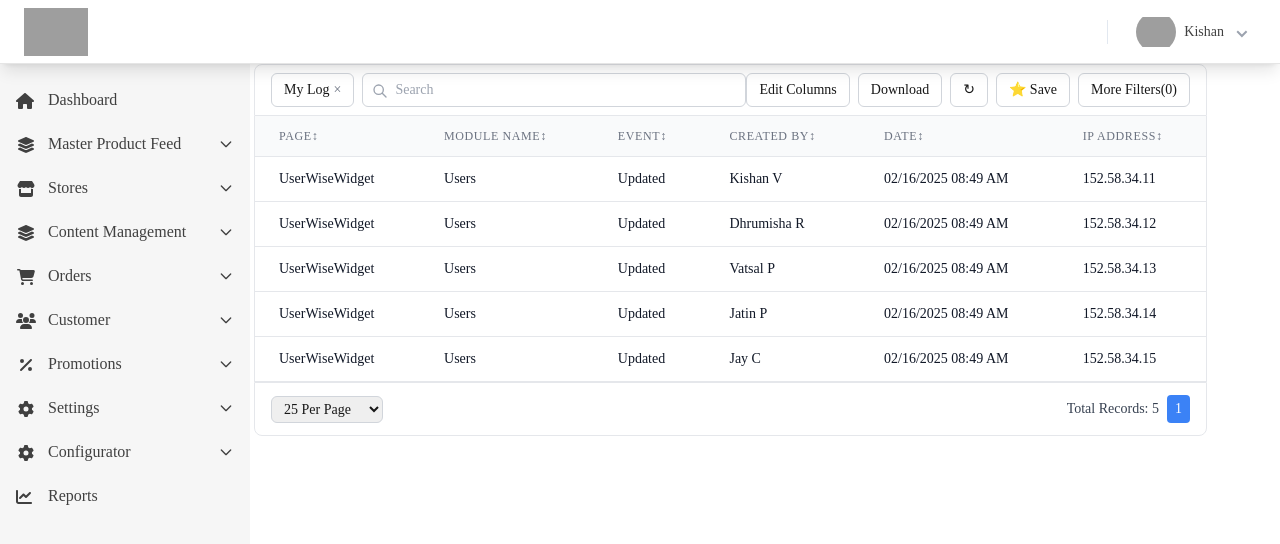
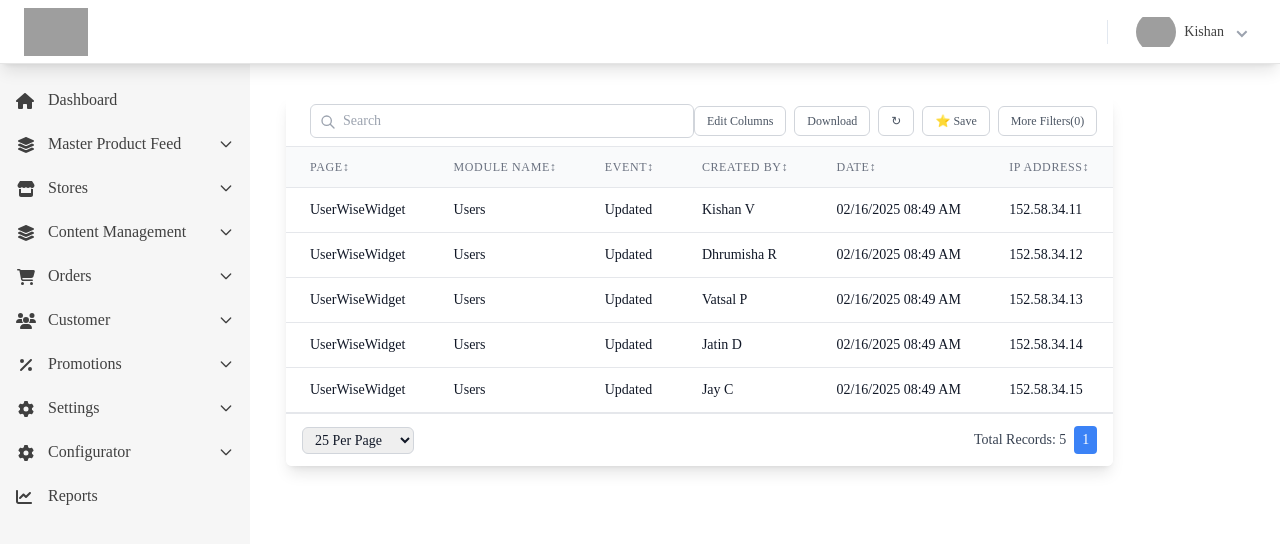
Before and after one commit to Kishan-Vadaliya/LanoRevAmp, a Next.js app in the folder frontend/: page /admin/settings/system-log in a window 1280 px wide. Shown: the top 544 px of the page. Built offline with nearby package versions, Linux system fonts and the light colour scheme; grey boxes are pictures that could not be loaded.

Commit message:
refactor: update createdBy field in SystemLogs and enhance CustomTable layout with improved styling

```diff
--- a/frontend/src/admin-pages/settingSystemLogs/page.tsx
+++ b/frontend/src/admin-pages/settingSystemLogs/page.tsx
@@ -44,7 +44,7 @@ export default function SystemLogs() {
       page: "UserWiseWidget",
       moduleName: "Users",
       event: "Updated",
-      createdBy: "Jatin P",
+      createdBy: "Jatin D",
       date: "02/16/2025 08:49 AM",
       ipAddress: "152.58.34.14",
     },
@@ -82,7 +82,7 @@ export default function SystemLogs() {
   ];
 
   return (
-    <div>
+    <div className="px-4 sm:px-6 lg:px-8 py-8 w-full max-w-full">
       <CustomTable columns={columns} data={data} />
     </div>
   );
--- a/frontend/src/components/CustomTable/CustomTable.jsx
+++ b/frontend/src/components/CustomTable/CustomTable.jsx
@@ -27,15 +27,13 @@ const CustomTable = ({ columns, data }) => {
   };
 
   return (
+    <div className="col-span-full w-full bg-white shadow-lg rounded-md mb-8 relative overflow-hidden">
       <div className="w-full">
         {/* Header Controls */}
-      <div className="flex items-center justify-between px-4 py-2 bg-white border border-gray-200 rounded-t-lg">
+        <div className="flex items-center justify-between px-4 py-2 bg-white border-b border-gray-200">
           <div className="flex items-center space-x-2">
             <div className="relative">
-            <button className="px-3 py-1.5 text-sm font-medium border border-gray-300 rounded-md bg-white hover:bg-gray-50 flex items-center space-x-1">
-              <span>My Log</span>
-              <span className="text-gray-500">×</span>
-            </button>
+
             </div>
             <div className="relative">
               <input
@@ -62,27 +60,27 @@ const CustomTable = ({ columns, data }) => {
             </div>
           </div>
           <div className="flex items-center space-x-2">
-          <button className="px-3 py-1.5 text-sm font-medium border border-gray-300 rounded-md bg-white hover:bg-gray-50 flex items-center space-x-1">
+            <button className="px-3 py-1.5 text-xs text-gray-600 font-medium border border-gray-300 rounded-md bg-white hover:bg-gray-50 flex items-center space-x-1">
               <span>Edit Columns</span>
             </button>
-          <button className="px-3 py-1.5 text-sm font-medium border border-gray-300 rounded-md bg-white hover:bg-gray-50 flex items-center space-x-1">
+            <button className="px-3 py-1.5 text-xs text-gray-600 font-medium border border-gray-300 rounded-md bg-white hover:bg-gray-50 flex items-center space-x-1">
               <span>Download</span>
             </button>
-          <button className="px-3 py-1.5 text-sm font-medium border border-gray-300 rounded-md bg-white hover:bg-gray-50 flex items-center space-x-1">
+            <button className="px-3 py-1.5 text-xs text-gray-600 font-medium border border-gray-300 rounded-md bg-white hover:bg-gray-50 flex items-center space-x-1">
               <span>↻</span>
             </button>
-          <button className="px-3 py-1.5 text-sm font-medium border border-gray-300 rounded-md bg-white hover:bg-gray-50 flex items-center space-x-1">
+            <button className="px-3 py-1.5 text-xs text-gray-600 font-medium border border-gray-300 rounded-md bg-white hover:bg-gray-50 flex items-center space-x-1">
               <span>⭐ Save</span>
             </button>
-          <button className="px-3 py-1.5 text-sm font-medium border border-gray-300 rounded-md bg-white hover:bg-gray-50 flex items-center space-x-1">
+            <button className="px-3 py-1.5 text-xs text-gray-600 font-medium border border-gray-300 rounded-md bg-white hover:bg-gray-50 flex items-center space-x-1">
               <span>More Filters(0)</span>
             </button>
           </div>
         </div>
 
         {/* Table */}
-      <div className="border-x border-gray-200">
-        <table className="min-w-full">
+        <div className="w-full overflow-x-auto">
+          <table className="w-full">
             <thead>
               {table.getHeaderGroups().map((headerGroup) => (
                 <tr
@@ -127,12 +125,12 @@ const CustomTable = ({ columns, data }) => {
         </div>
 
         {/* Footer */}
-      <div className="flex items-center justify-between px-4 py-3 bg-white border border-gray-200 rounded-b-lg">
+        <div className="flex items-center justify-between px-4 py-3 bg-white border-t border-gray-200">
           <div className="flex items-center space-x-2">
             <select
               value={table.getState().pagination.pageSize}
               onChange={(e) => table.setPageSize(Number(e.target.value))}
-            className="px-2 py-1 text-sm border border-gray-300 rounded-md focus:outline-none focus:ring-1 focus:ring-blue-500"
+              className="px-2 py-1 text-sm text-gray-900 border border-gray-300 rounded-md focus:outline-none focus:ring-1 focus:ring-blue-500"
             >
               <option value={25}>25 Per Page</option>
               <option value={50}>50 Per Page</option>
@@ -151,6 +149,7 @@ const CustomTable = ({ columns, data }) => {
           </div>
         </div>
       </div>
+    </div>
   );
 };
 
```
Lines whose indentation alone changed are shown as unchanged.
